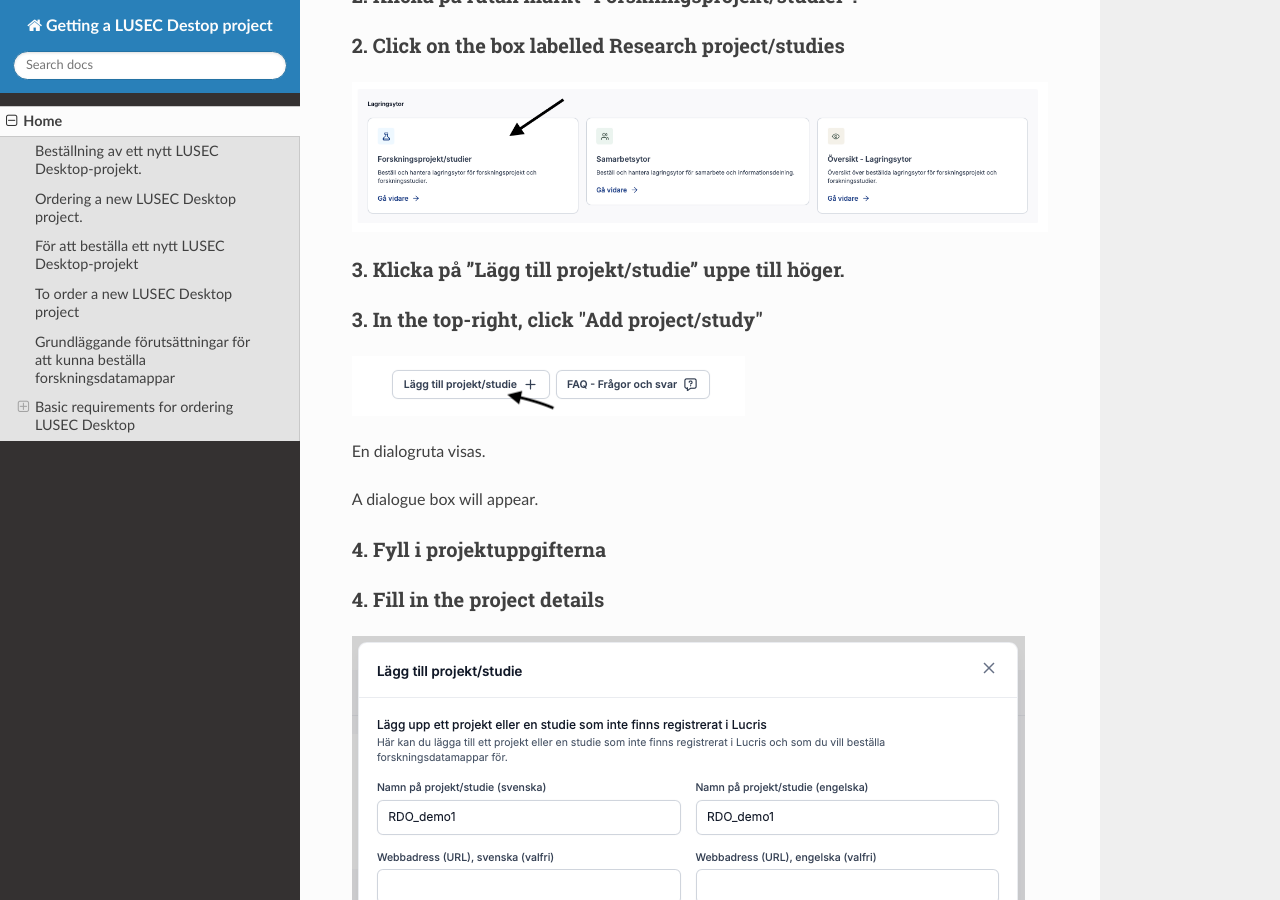
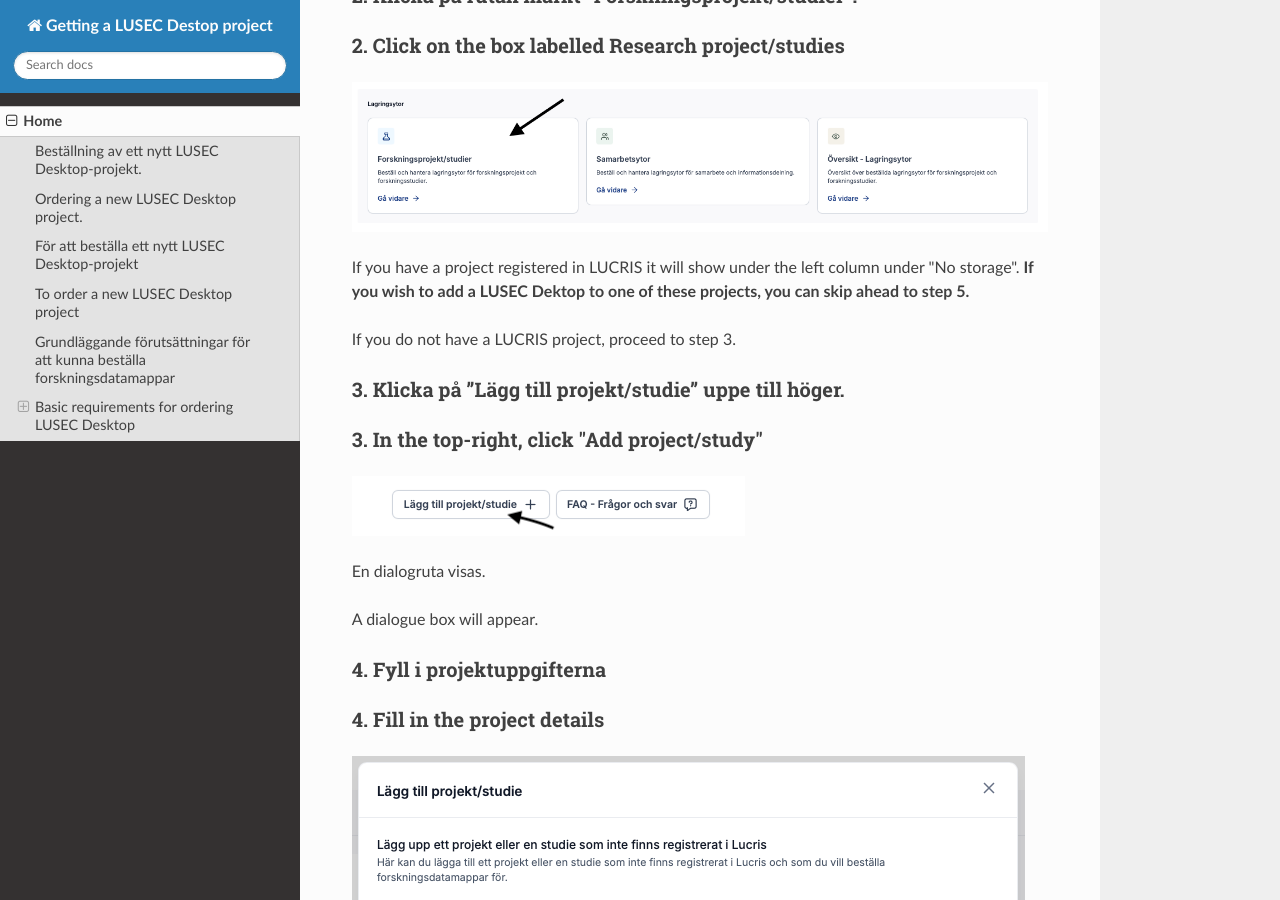
Before and after one commit to RDO-LU/Getting_a_LUSEC_Project, an MkDocs documentation site: the page built from docs/index.md, in a window 1280 px wide and 900 px high, scrolled down 1713 px. Built offline with MkDocs 1.6.1, drawn with Linux system fonts in a browser that asks for light colours; nearby versions of some CDN libraries.

Commit message:
Lucris addition

```diff
--- a/docs/index.md
+++ b/docs/index.md
@@ -55,6 +55,11 @@ On the righthandside click the box under 'MODULE FOR ORDERING STORAGE SPACES'
 ### 2\. Click on the box labelled Research project/studies
 
 ![image](images/Step2_RPS.png)
+
+If you have a project registered in LUCRIS it will show under the left column under "No storage". **If you wish to add a LUSEC Dektop to one of these projects, you can skip ahead to step 5.**
+
+If you do not have a LUCRIS project, proceed to step 3.
+
 
 ### 3\. Klicka på ”Lägg till projekt/studie” uppe till höger.
 ### 3\. In the top-right, click "Add project/study"
```
